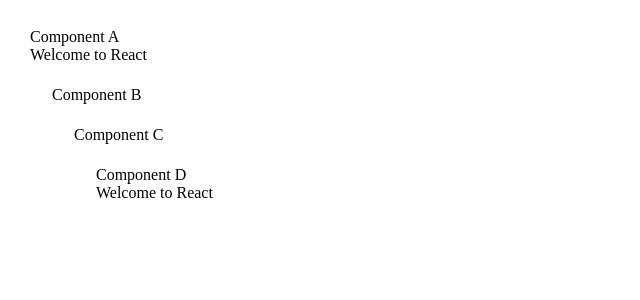
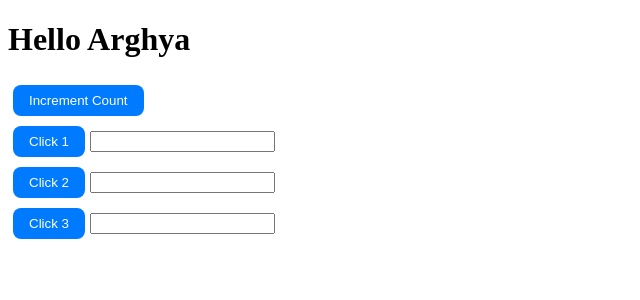
Before and after one commit to Arghya-7/app-learn, a React (Create React App) app: page / in a window 1280 px wide. Shown: the top 300 px of the page, without its empty margins (0-640 px from the left). Built offline with nearby package versions, Linux system fonts and the light colour scheme.

Commit message:
useRef useCases

```diff
--- a/src/App.js
+++ b/src/App.js
@@ -13,10 +13,13 @@ import CustomListManupulation from "./custom-list-manupulation/CustomListManupul
 import CarObjectHandling from "./custom-list-manupulation/CustomCarManupulation";
 import Timer from "./timer/Timer";
 import ComponentA from "./create-context-and-update-context/ComponentA";
+import UseRefUse from "./useRef-usecase/UseRefUse";
+import InputUserRef from "./useRef-usecase/InputUseRef";
 function App() {
   return (
     <div className="App">
-      <ComponentA />
+      <UseRefUse />
+      <InputUserRef />
     </div>
   );
 }
--- /dev/null
+++ b/src/useRef-usecase/InputUseRef.jsx
@@ -0,0 +1,47 @@
+import { useRef } from "react";
+
+function InputUserRef() {
+    const focused1 = useRef(null);
+    const focused2 = useRef(null);
+    const focused3 = useRef(null);
+
+    const handleClick1 = () => {
+        console.log("Clicked 1");
+        focused1.current.focus();
+        focused1.current.style.backgroundColor = "yellow";
+        focused2.current.style.backgroundColor = "";
+        focused3.current.style.backgroundColor = "";
+    }
+
+    const handleClick2 = () => {
+        console.log("Clicked 1");
+        focused2.current.focus();
+        focused1.current.style.backgroundColor = "";
+        focused2.current.style.backgroundColor = "yellow";
+        focused3.current.style.backgroundColor = "";
+    }
+
+    const handleClick3 = () => {
+        console.log("Clicked 1");
+        focused3.current.focus();
+        focused1.current.style.backgroundColor = "";
+        focused2.current.style.backgroundColor = "";
+        focused3.current.style.backgroundColor = "yellow";
+    }
+    return (<div>
+        <button onClick={handleClick1}>Click 1</button>
+        <input ref={focused1}/>
+        <br />
+
+
+        <button onClick={handleClick2}>Click 2</button>
+        <input type="text" ref={focused2}/>
+        <br />
+
+
+        <button onClick={handleClick3}>Click 3</button>
+        <input type="text" ref={focused3}/>
+    </div>)
+}
+
+export default InputUserRef;
--- /dev/null
+++ b/src/useRef-usecase/UseRefUse.jsx
@@ -0,0 +1,15 @@
+import React, {useState, useRef, useEffect} from "react";
+function UseRefUse() {
+    // If we use useRef, page will not be re-rendered
+    const value = useRef(0);
+    const changeData = () => {
+        value.current++;
+        console.log(value.current);
+    }
+    return(<>
+        <h1>Hello Arghya</h1>
+         <button onClick={changeData}>Increment Count</button>
+    </>)
+}
+
+export default UseRefUse;
```
